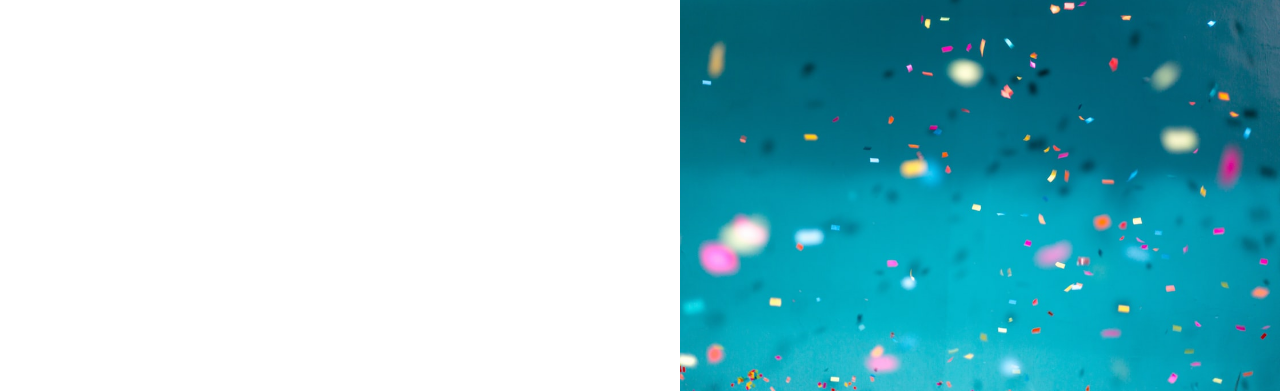
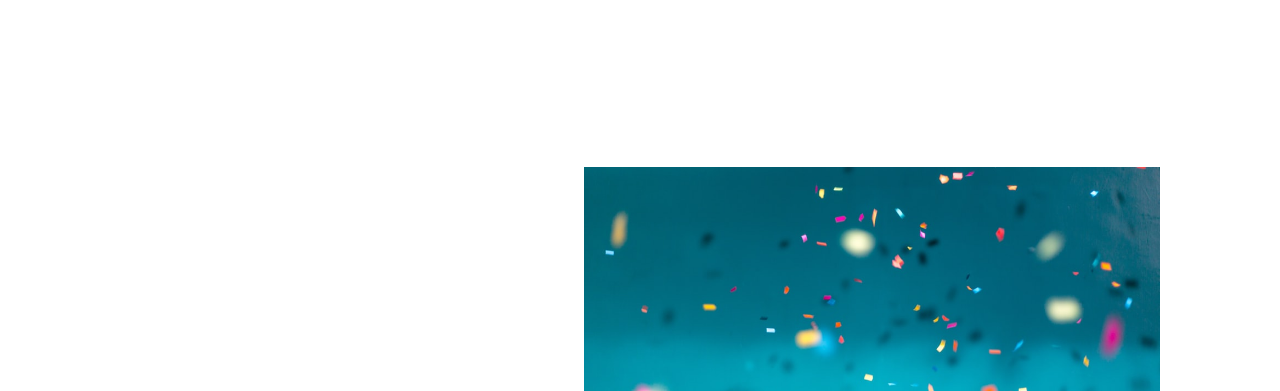
Before and after one commit to konomi0527/20210509kato, a plain HTML site: page index.html in a window 1280 px wide. Shown: the part 53-444 px from the top of the page. Drawn offline with Linux system fonts and the light colour scheme.

Commit message:
修正内容が分かるコミットメッセージ

```diff
--- a/css/style.css
+++ b/css/style.css
@@ -7,6 +7,14 @@ h1 {
   font-size: 20px;
   text-align: right;
   font-weight: bold;
+}
+
+img {
+  margin-top: 20px;
+  width: 45%;
+  position: relative;
+  top: 150px;
+  left: -120px;
 }
 p {
   font-size: 50px;
```
Also changed, not shown: index.html (+4 -5 lines).
